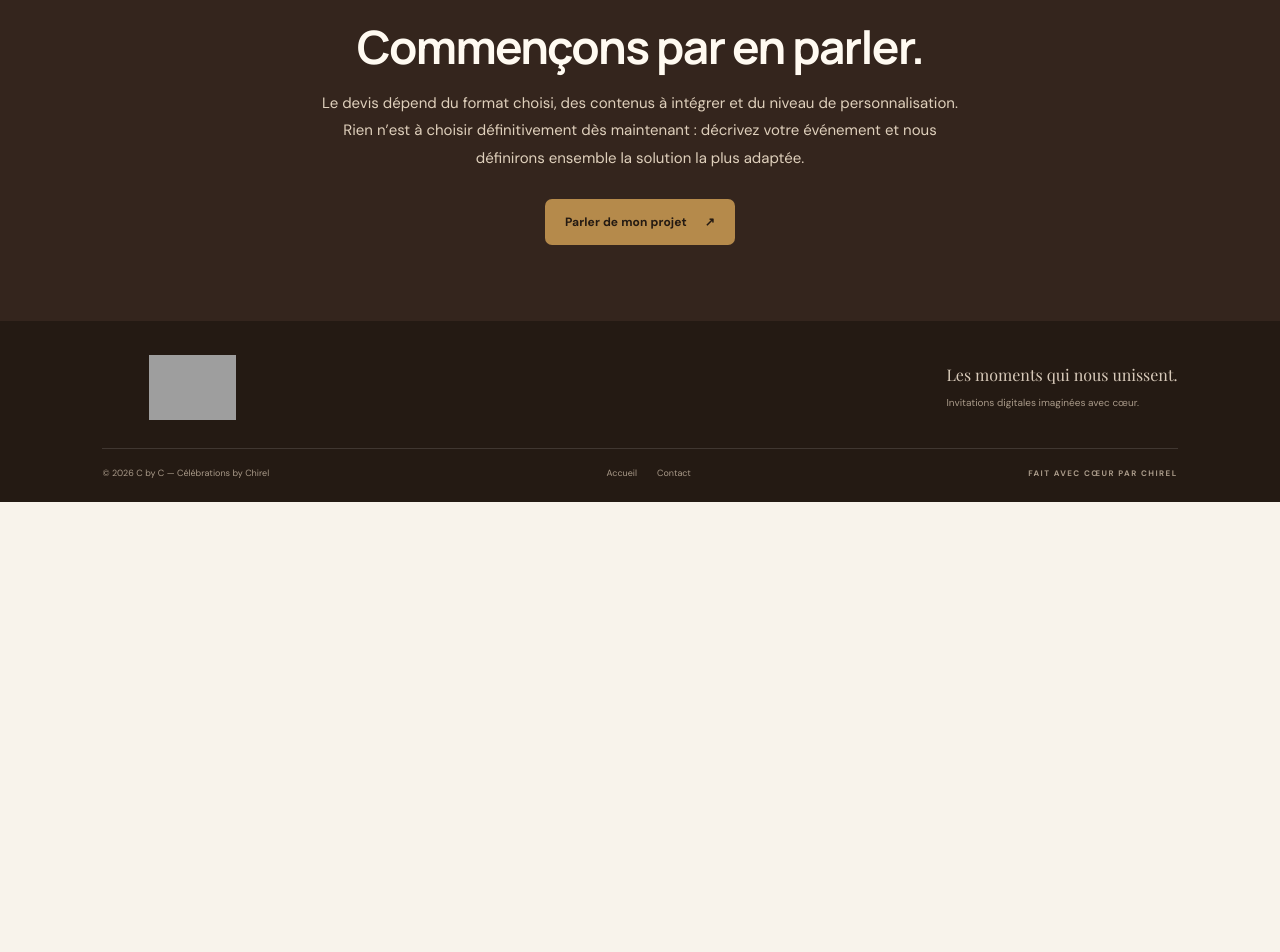
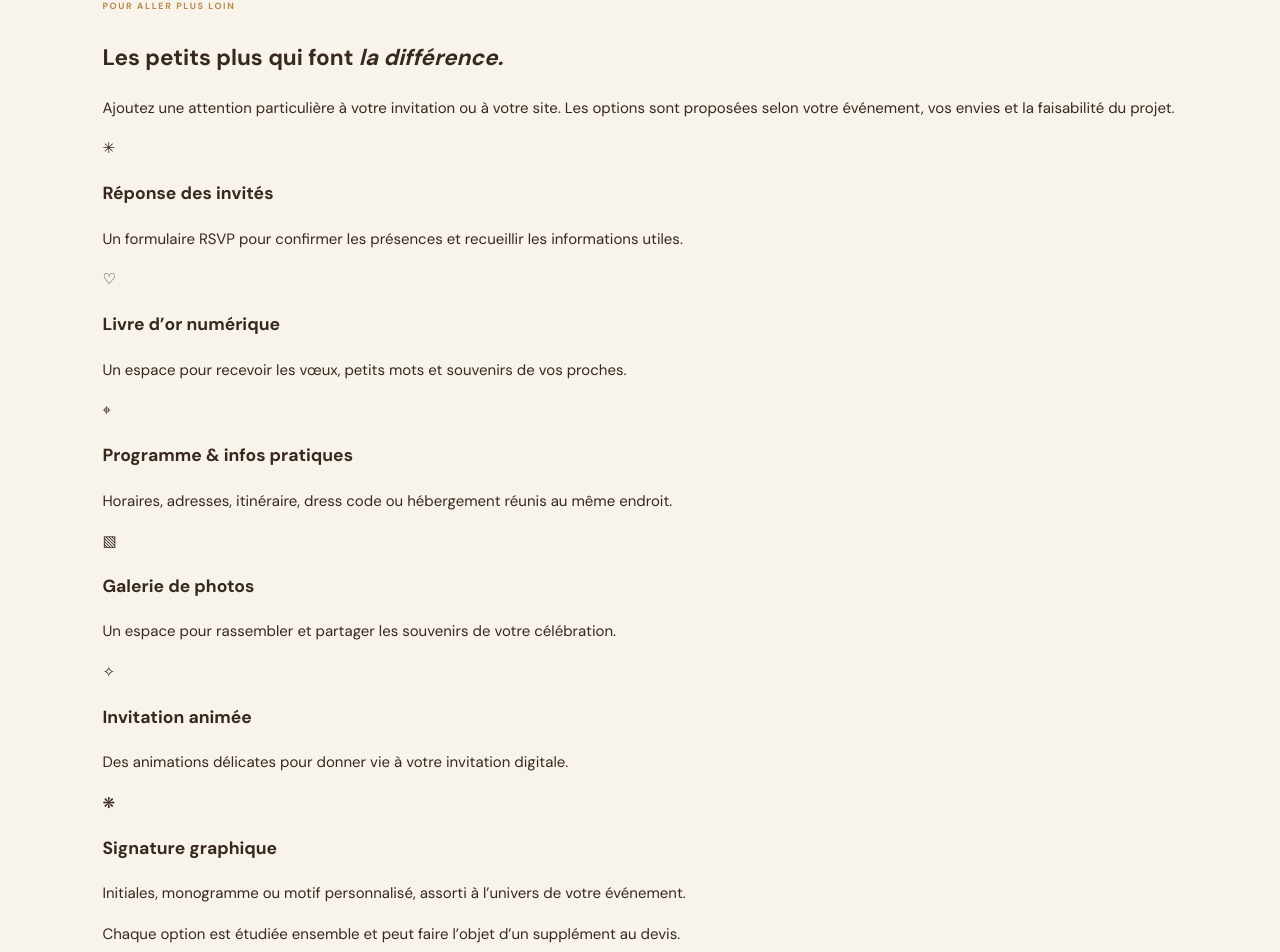
Before and after one commit to chirelhalioua/C-by-C, a Nuxt app: page /formules in a window 1280 px wide. Shown: the part 2539-3491 px from the top of the page. Before the commit the page ends 3041 px from the top, so only its background shows below. Built offline with nearby package versions, Linux system fonts and the light colour scheme; grey boxes are pictures that could not be loaded; a web font is replaced by a local one.

Commit message:
Add complementary options section to offers page

```diff
--- a/pages/formules.vue
+++ b/pages/formules.vue
@@ -63,6 +63,48 @@ const offers = [
         </article>
       </section>
 
+      <section class="options-section section-pad">
+        <div class="options-heading">
+          <span class="section-eyebrow">POUR ALLER PLUS LOIN</span>
+          <h2>Les petits plus qui font <em>la différence.</em></h2>
+          <p>Ajoutez une attention particulière à votre invitation ou à votre site. Les options sont proposées selon votre événement, vos envies et la faisabilité du projet.</p>
+        </div>
+        <div class="options-grid">
+          <article class="option-card">
+            <span class="option-symbol">✳</span>
+            <h3>Réponse des invités</h3>
+            <p>Un formulaire RSVP pour confirmer les présences et recueillir les informations utiles.</p>
+          </article>
+          <article class="option-card">
+            <span class="option-symbol">♡</span>
+            <h3>Livre d’or numérique</h3>
+            <p>Un espace pour recevoir les vœux, petits mots et souvenirs de vos proches.</p>
+          </article>
+          <article class="option-card">
+            <span class="option-symbol">⌖</span>
+            <h3>Programme & infos pratiques</h3>
+            <p>Horaires, adresses, itinéraire, dress code ou hébergement réunis au même endroit.</p>
+          </article>
+          <article class="option-card">
+            <span class="option-symbol">▧</span>
+            <h3>Galerie de photos</h3>
+            <p>Un espace pour rassembler et partager les souvenirs de votre célébration.</p>
+          </article>
+          <article class="option-card">
+            <span class="option-symbol">✧</span>
+            <h3>Invitation animée</h3>
+            <p>Des animations délicates pour donner vie à votre invitation digitale.</p>
+          </article>
+          <article class="option-card">
+            <span class="option-symbol">❋</span>
+            <h3>Signature graphique</h3>
+            <p>Initiales, monogramme ou motif personnalisé, assorti à l’univers de votre événement.</p>
+          </article>
+        </div>
+        <p class="options-footnote">Chaque option est étudiée ensemble et peut faire l’objet d’un supplément au devis.</p>
+        <a class="button button-gold" href="/contact">Imaginer mes options <span>↗</span></a>
+      </section>
+
       <section class="offers-note section-pad">
         <span class="section-eyebrow">UN PROJET PARTICULIER ?</span>
         <h2>Commençons par en parler.</h2>
```
